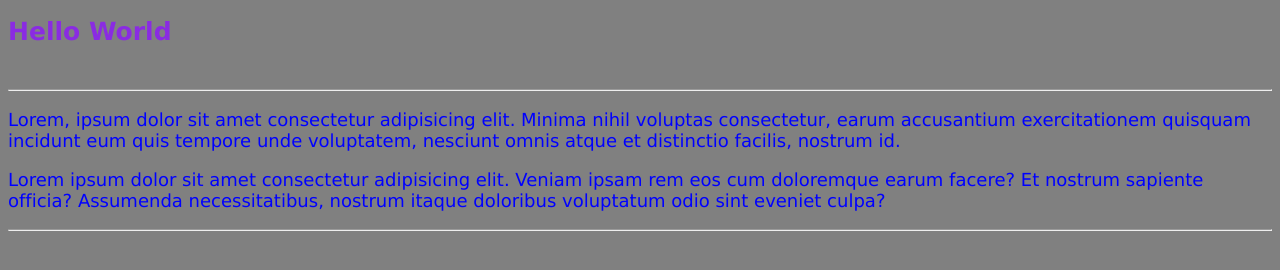
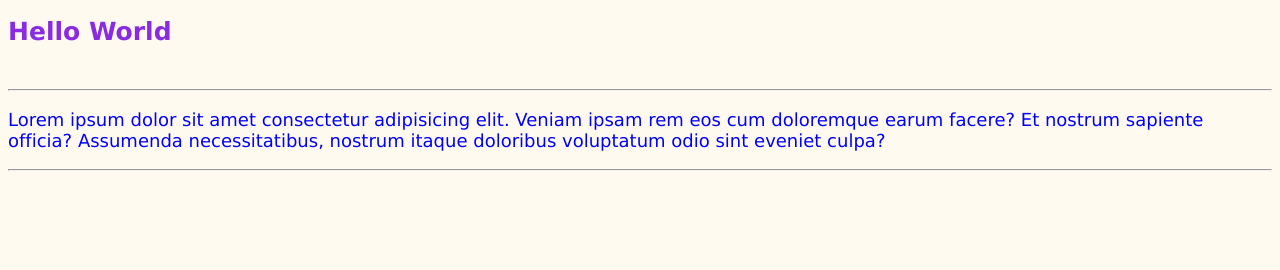
Before and after one commit to LujanLorenzini/Curso-Git, a plain HTML site: page Index.html in a window 1280 px wide. Drawn offline with Linux system fonts and the light colour scheme.

Commit message:
cambio background y eliminacion de parrafo

```diff
--- a/Index.html
+++ b/Index.html
@@ -10,10 +10,8 @@
     <h1>Hello World</h1>
     <br>
     <hr>
-    <p>
-        Lorem, ipsum dolor sit amet consectetur adipisicing elit. Minima nihil voluptas consectetur, earum accusantium exercitationem quisquam incidunt eum quis tempore unde voluptatem, nesciunt omnis atque et distinctio facilis, nostrum id.
-    </p>
-    <p>Lorem ipsum dolor sit amet consectetur adipisicing elit. Veniam ipsam rem eos cum doloremque earum facere? Et nostrum sapiente officia? Assumenda necessitatibus, nostrum itaque doloribus voluptatum odio sint eveniet culpa?</p>
+        <p>Lorem ipsum dolor sit amet consectetur adipisicing elit. Veniam ipsam rem eos cum doloremque earum facere? Et nostrum sapiente officia? Assumenda necessitatibus, nostrum itaque doloribus voluptatum odio sint eveniet culpa?</p>
     <hr>
+
 </body>
 </html>
--- a/style.css
+++ b/style.css
@@ -1,5 +1,5 @@
 body{
-    background-color: grey;
+    background-color: floralwhite;
 }
 h1{
     font-family: Verdana, Geneva, Tahoma, sans-serif;
```
